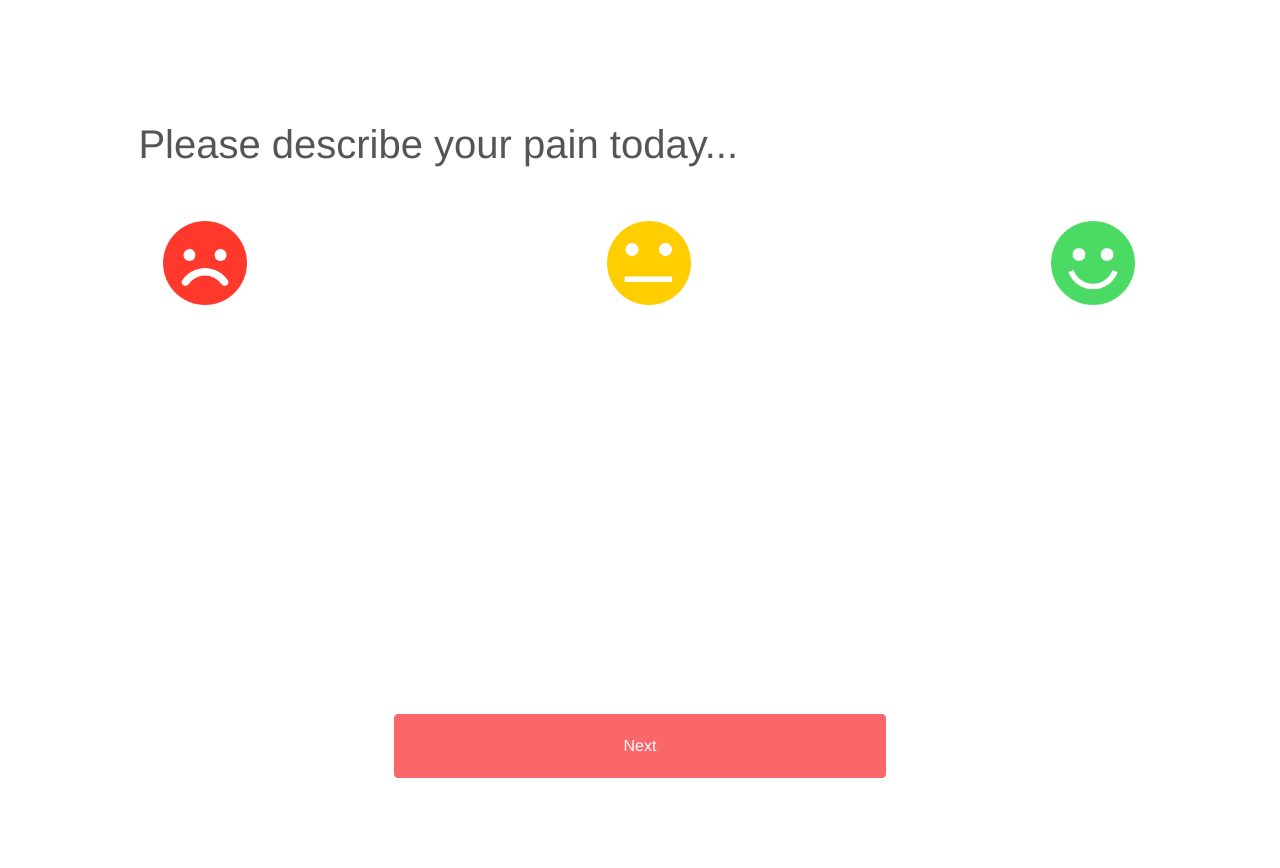
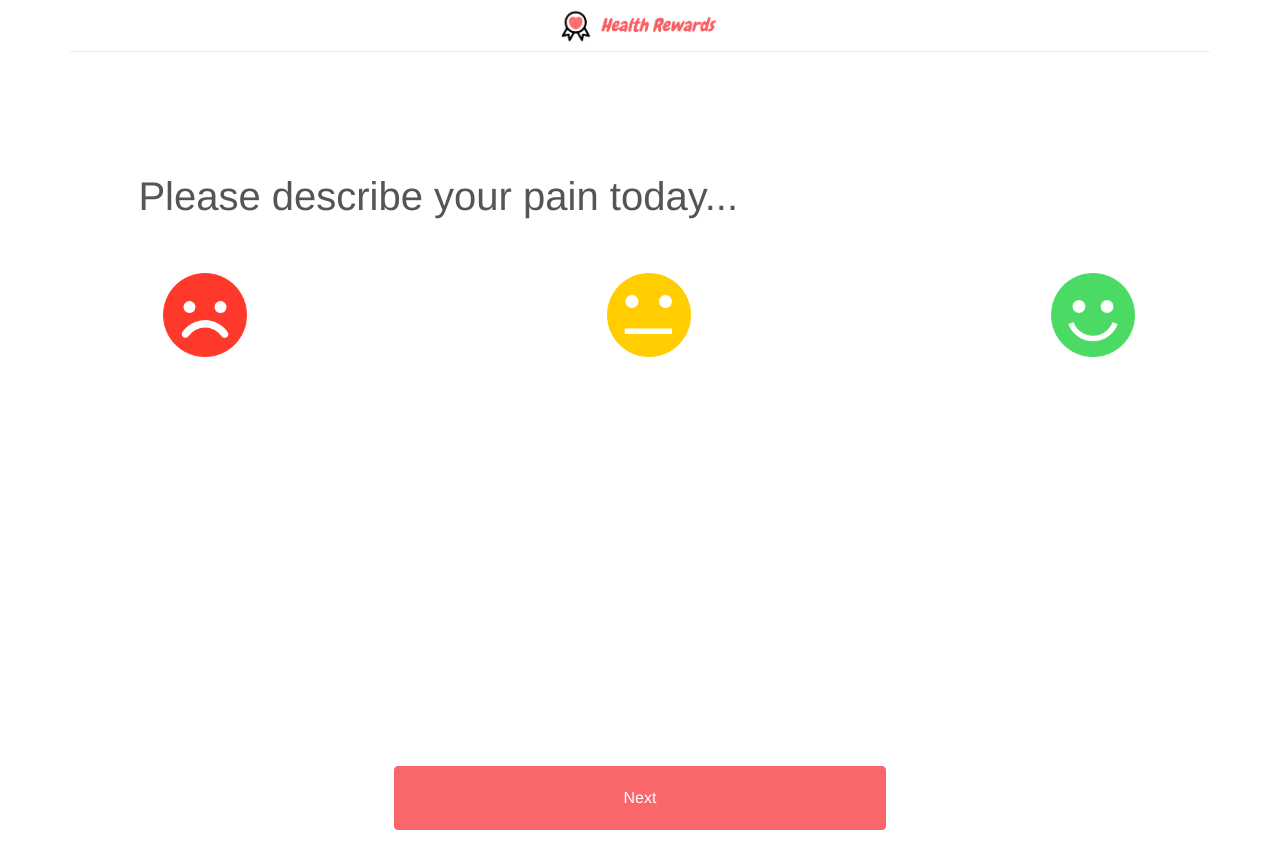
Before and after one commit to RyanRHall/check_up, a website: page public/index.html in a window 1280 px wide. Drawn offline with nearby package versions, Linux system fonts and the light colour scheme.

Commit message:
add a logo

```diff
--- a/public/css/index.css
+++ b/public/css/index.css
@@ -7,6 +7,13 @@ body {
 }
 .clear {
 	clear: both;
+}
+.header {
+	border-bottom: 1px solid #EEE;
+	padding: 8px;
+}
+.header .logo {
+	width: 10em;
 }
 /* form elements */
 form.form {
@@ -60,6 +67,9 @@ form.form .carousel-control-prev, .carousel-control-next {
 	width: 100%;
 	padding-top: 45%;
 }
+.thanks .plus-money {
+	margin-top: .6em;
+}
 .btn.btn-danger {
 	background-color: #f95f62;
 	border-color: #f95f62;
--- a/public/index.html
+++ b/public/index.html
@@ -13,6 +13,9 @@
 
 	<body>
 		<div class="container main-content">
+			<div class="header text-center">
+				<img class='logo' src='images/logo.png' />
+			</div>
 			<form class='form' action="javascript: return false; ">
 				<!-- Use a Carousel to make sliding effect -->
 				<div id="carouselExampleIndicators" class="carousel slide" data-interval="false" data-wrap='false'>
@@ -105,8 +108,8 @@
 							<div class="form-group">
 								<div class="form-group-inner">
 									<div class="text-center text-success thanks">
-										<div>+ $1.00</div>
 										Thanks for participating!
+										<div class='plus-money'>+ $1.00</div>
 									</div>
 								</div>
 								<div class="text-center bottom-buttons">
```
Also changed, not shown: public/images/logo.png (added).
